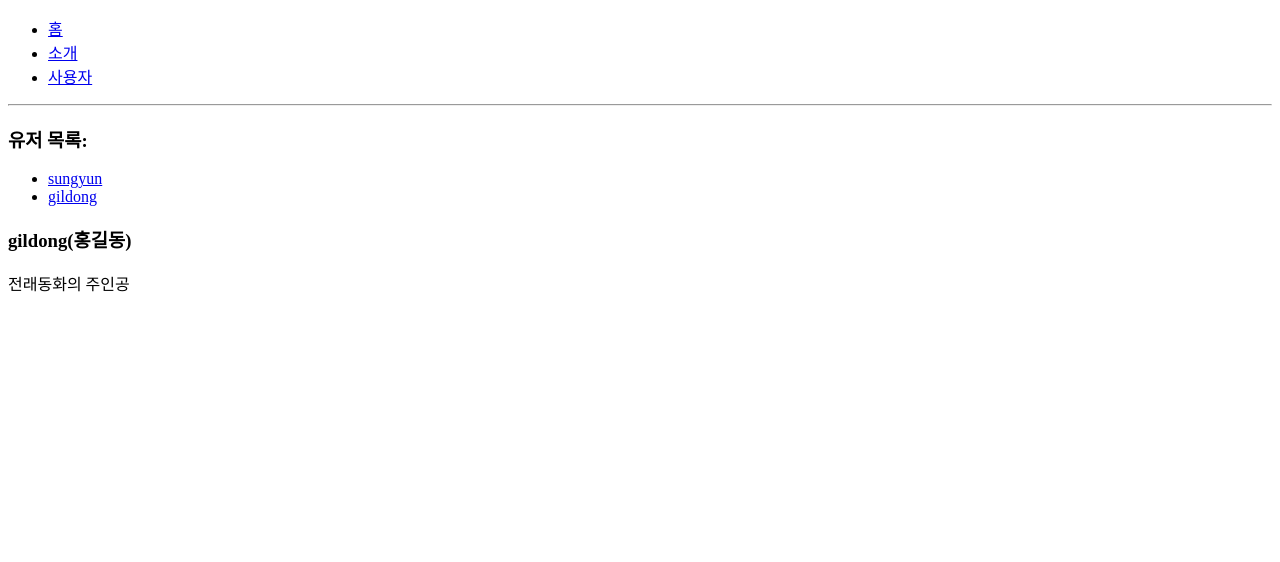
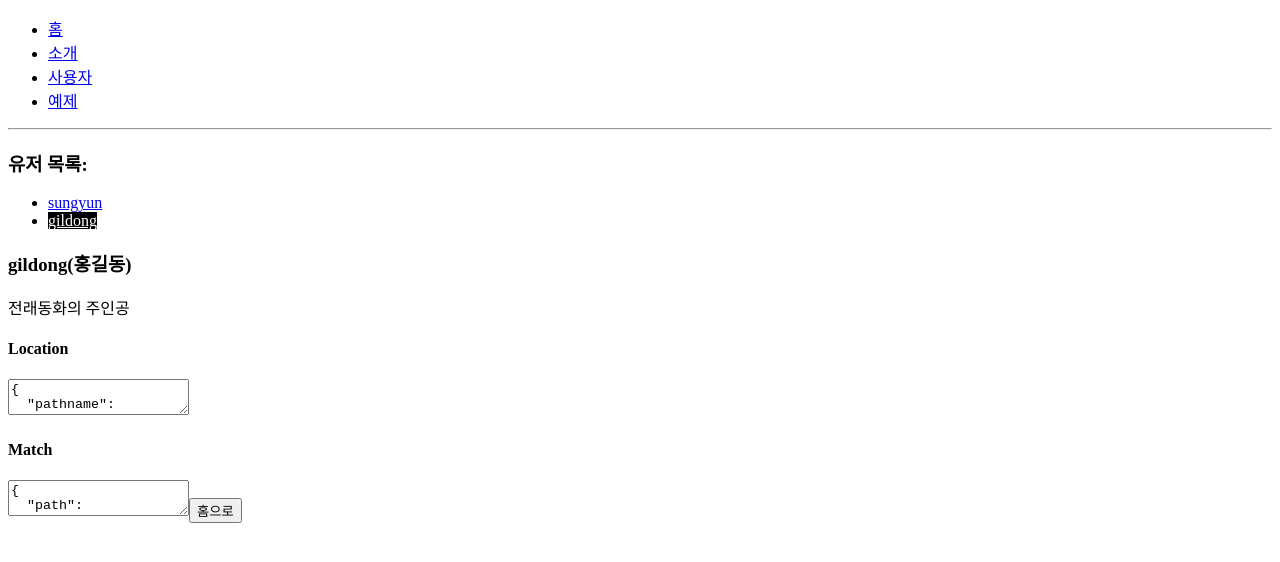
Before and after one commit to sungyun6789/react-practice, a React (Create React App) app: page /profiles/gildong in a window 1280 px wide. Shown: the top 562 px of the page. Built offline with nearby package versions, Linux system fonts and the light colour scheme.

Commit message:
feat/react-router(NavLink, withRouter, Switch, history)

```diff
--- a/src/App.js
+++ b/src/App.js
@@ -1,6 +1,7 @@
 import React from 'react';
-import { Route, Link } from 'react-router-dom';
+import { Route, Link, Switch } from 'react-router-dom';
 import About from './router/About';
+import HistorySample from './router/HistorySample';
 import Home from './router/Home';
 import Profiles from './router/Profiles';
 
@@ -17,11 +18,26 @@
         <li>
           <Link to="/profiles">사용자</Link>
         </li>
+        <li>
+          <Link to="/history">예제</Link>
+        </li>
       </ul>
       <hr />
-      <Route path="/" exact={true} component={Home} />
-      <Route path="/about" component={About} />
-      <Route path="/profiles" component={Profiles} />
+      <Switch>
+        <Route path="/" exact={true} component={Home} />
+        <Route path="/about" component={About} />
+        <Route path="/profiles" component={Profiles} />
+        <Route path="/history" component={HistorySample} />
+        <Route
+          // path를 따로 설정하지 않으면 모든 상황에 렌더링됨
+          render={({ location }) => (
+            <div>
+              <h2>이 페이지는 존재하지 않습니다</h2>
+              <p>{location.pathname}</p>
+            </div>
+          )}
+        />
+      </Switch>
     </div>
   );
 };
--- /dev/null
+++ b/src/router/HistorySample.js
@@ -0,0 +1,28 @@
+import React, { useEffect } from 'react';
+
+const HistorySample = ({ history }) => {
+  const goBack = () => {
+    history.goBack();
+  };
+
+  const goHome = () => {
+    history.push('/');
+  };
+
+  useEffect(() => {
+    console.log(history);
+    const unblock = history.block('정말 떠나실건가요?');
+    return () => {
+      unblock();
+    };
+  }, [history]);
+
+  return (
+    <div>
+      <button onClick={goBack}>뒤로가기</button>
+      <button onClick={goHome}>홈으로</button>
+    </div>
+  );
+};
+
+export default HistorySample;
--- a/src/router/Profiles.js
+++ b/src/router/Profiles.js
@@ -1,6 +1,7 @@
 import React from 'react';
-import { Link, Route } from 'react-router-dom';
+import { NavLink, Route } from 'react-router-dom';
 import Profile from './Profile';
+import WithRouterSample from './WithRouterSample';
 
 const Profiles = () => {
   return (
@@ -8,15 +9,20 @@
       <h3>유저 목록: </h3>
       <ul>
         <li>
-          <Link to="/profiles/sungyun">sungyun</Link>
+          <NavLink to="/profiles/sungyun" activeStyle={{ background: 'black', color: 'white' }}>
+            sungyun
+          </NavLink>
         </li>
         <li>
-          <Link to="/profiles/gildong">gildong</Link>
+          <NavLink to="/profiles/gildong" activeStyle={{ background: 'black', color: 'white' }}>
+            gildong
+          </NavLink>
         </li>
       </ul>
 
       <Route path="/profiles" exact render={() => <div>유저를 선택하세요</div>} />
       <Route path="/profiles/:username" component={Profile} />
+      <WithRouterSample />
     </div>
   );
 };
--- /dev/null
+++ b/src/router/WithRouterSample.js
@@ -0,0 +1,16 @@
+import React from 'react';
+import { withRouter } from 'react-router-dom';
+
+const WithRouterSample = ({ location, match, history }) => {
+  return (
+    <div>
+      <h4>Location</h4>
+      <textarea value={JSON.stringify(location, null, 2)} readOnly />
+      <h4>Match</h4>
+      <textarea value={JSON.stringify(match, null, 2)} readOnly />
+      <button onClick={() => history.push('/')}>홈으로</button>
+    </div>
+  );
+};
+
+export default withRouter(WithRouterSample);
```
